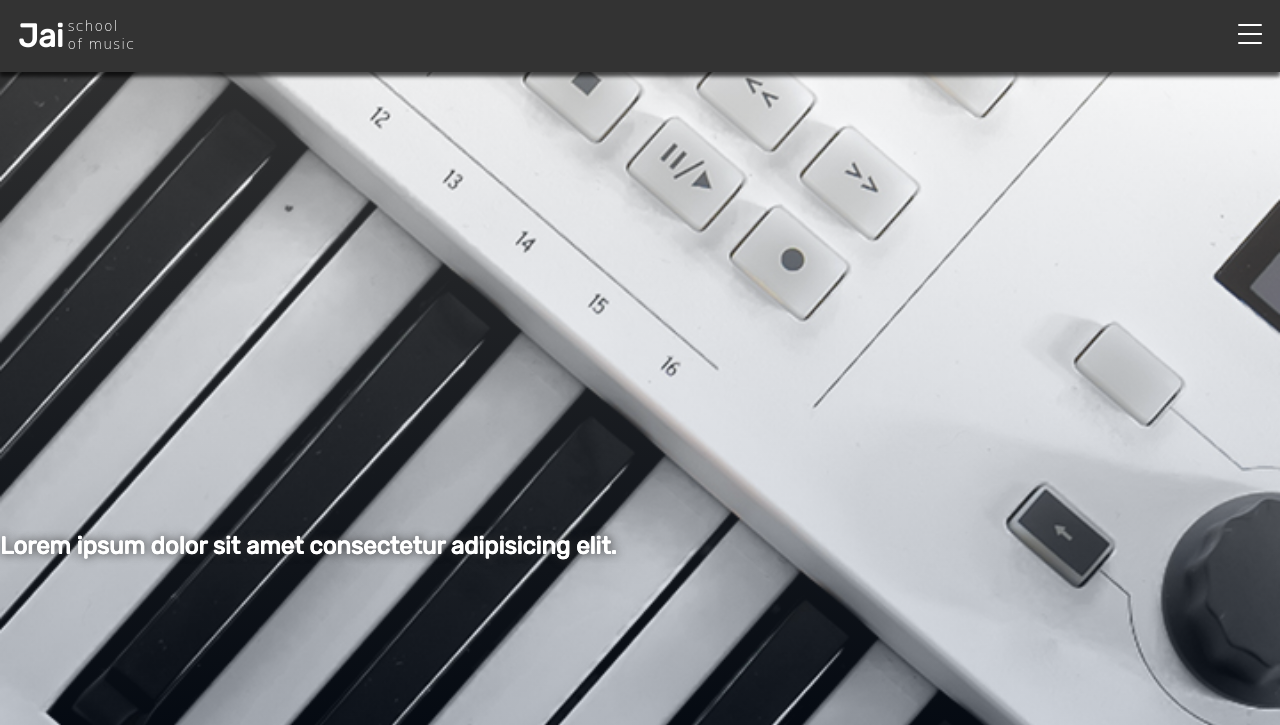
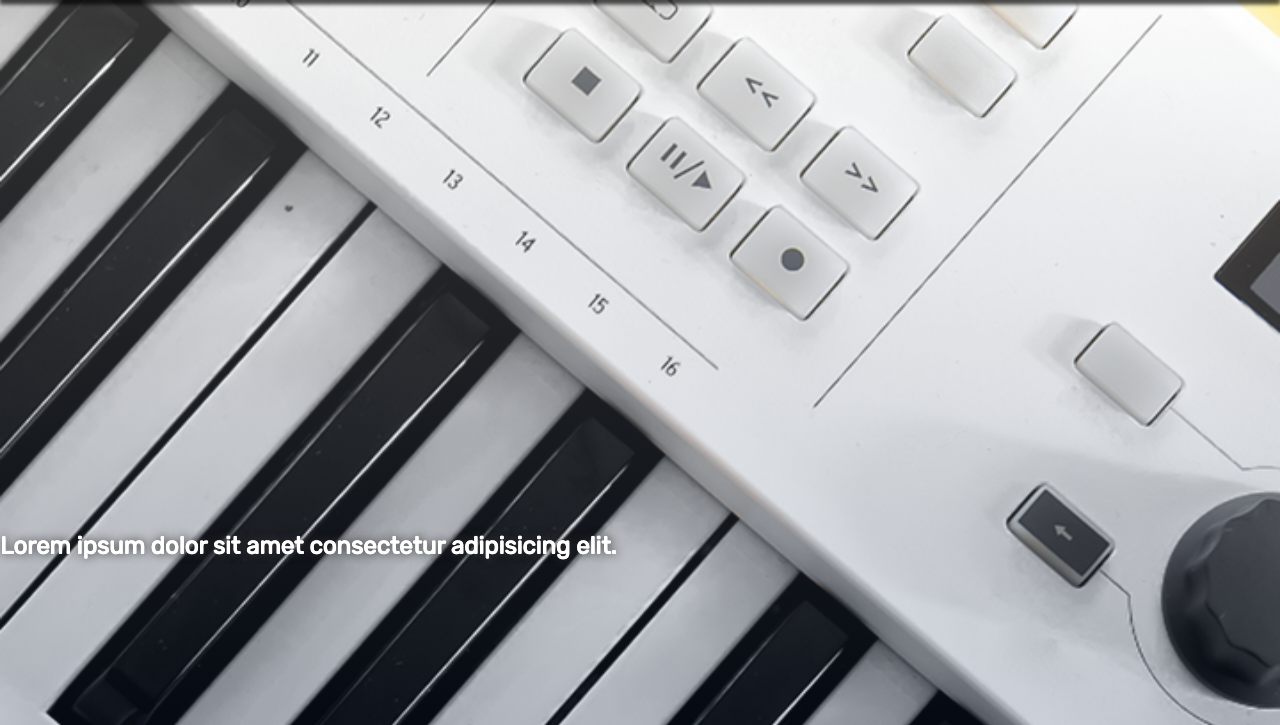
Before and after one commit to DonBrowny/music-website, a plain HTML site: page index.html in a window 1280 px wide. Shown: the top 725 px of the page. Drawn offline with Linux system fonts and the light colour scheme; a web font is replaced by a local one.

Commit message:
show or hide header

```diff
--- a/src/index.js
+++ b/src/index.js
@@ -11,4 +11,15 @@ function onHamburgerClick(element) {
     } else {
       body.style.overflow = "auto";
     }
+}
+
+var prevScrollPos = window.pageYOffset;
+window.onscroll = function() {
+  var currentScrollPos = window.pageYOffset;
+  if (prevScrollPos > currentScrollPos) {
+    document.getElementsByTagName("header")[0].style.top = "0";
+  } else {
+    document.getElementsByTagName("header")[0].style.top = "-72px";
   }
+  prevScrollPos = currentScrollPos;
+}
--- a/src/style.scss
+++ b/src/style.scss
@@ -26,6 +26,7 @@ body{
     background-color: $color-secondary-500;
     box-shadow: 0px 4px 4px rgba(0, 0, 0, 0.25), 0px 4px 4px rgba(0, 0, 0, 0.25), 0px 4px 4px rgba(0, 0, 0, 0.25), 0px 4px 4px rgba(0, 0, 0, 0.25);
     z-index: 99;
+    transition: top 0.3s;
 
     .logo{
         display: flex;
```
Also changed, not shown: src/style.min.css, 1 other file.
